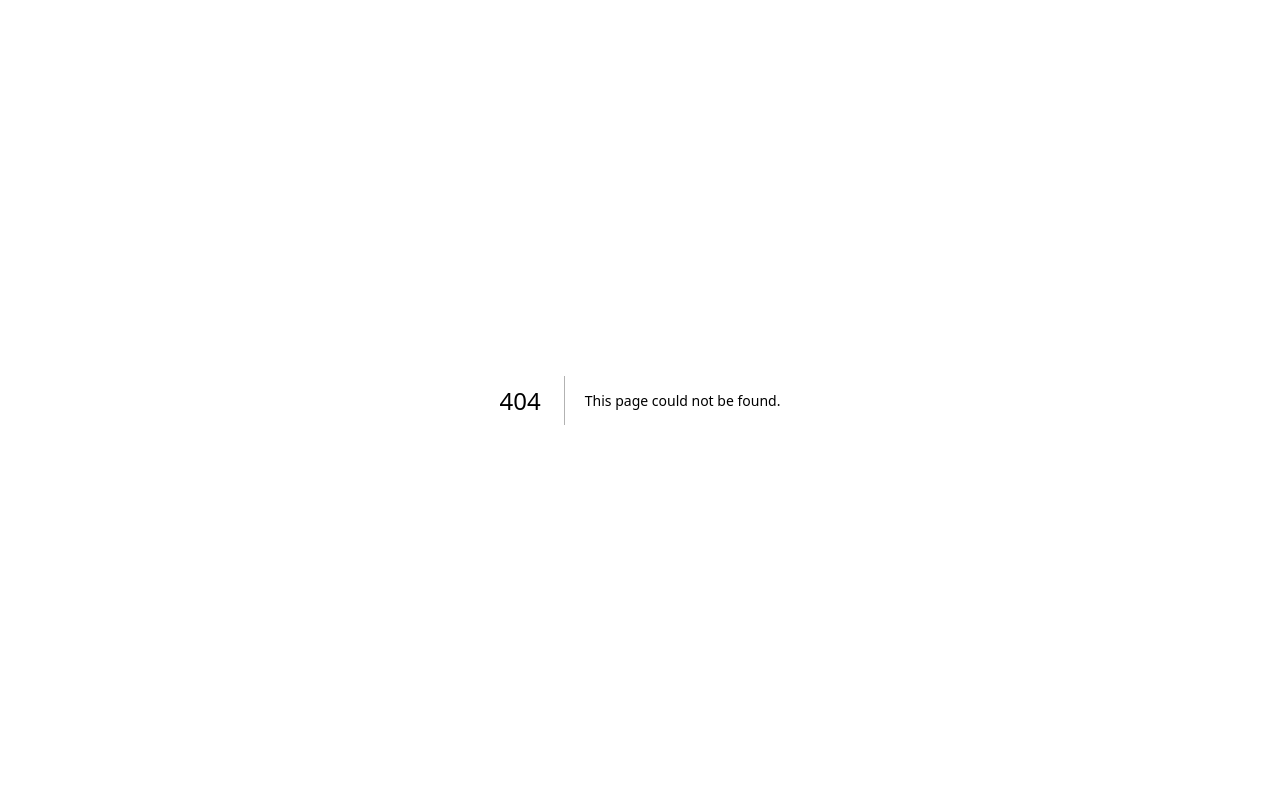
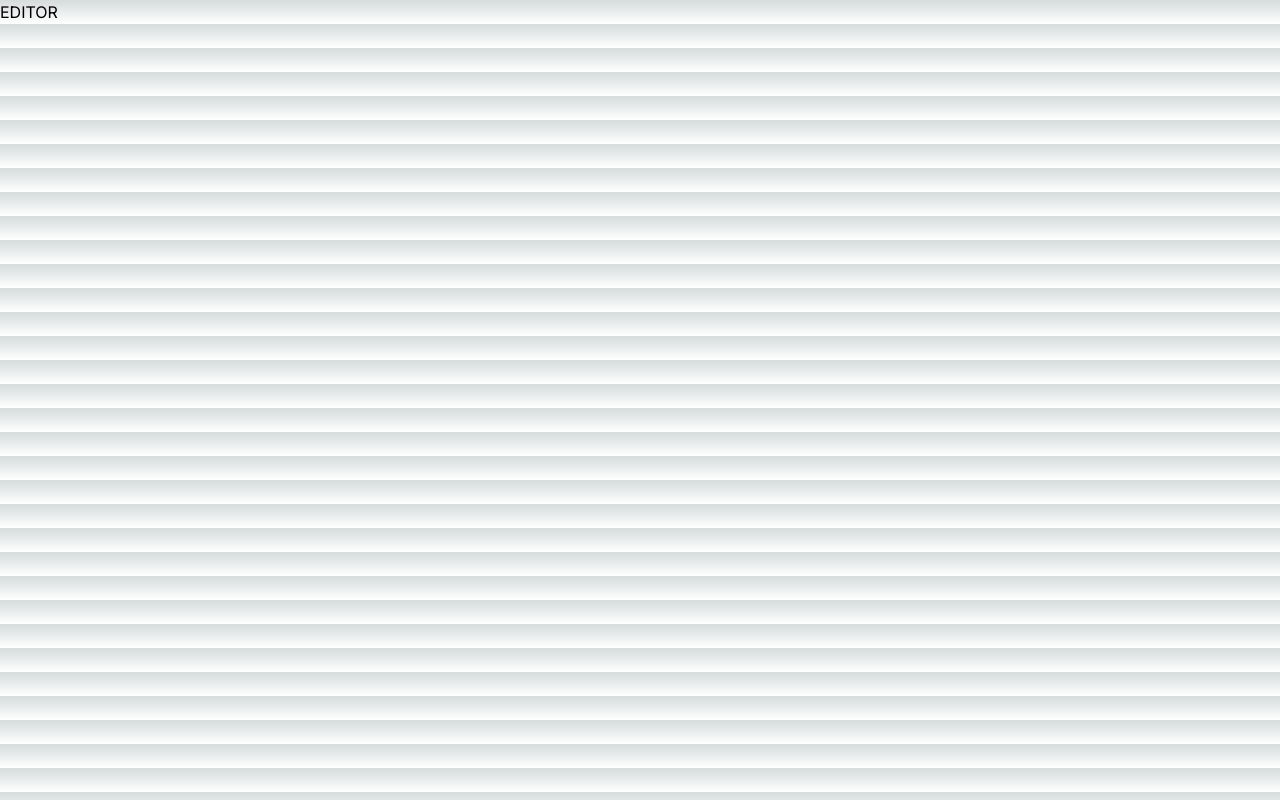
Before and after one commit to Dissonant101/hackthe6ix-2024, a Next.js app: page /editor in a window 1280 px wide. Before the commit this address had no page. Built offline with nearby package versions, Linux system fonts and the light colour scheme.

Commit message:
initial commit

```diff
--- /dev/null
+++ b/src/app/editor/globals.css
@@ -0,0 +1,33 @@
+@tailwind base;
+@tailwind components;
+@tailwind utilities;
+
+:root {
+  --foreground-rgb: 0, 0, 0;
+  --background-start-rgb: 214, 219, 220;
+  --background-end-rgb: 255, 255, 255;
+}
+
+@media (prefers-color-scheme: dark) {
+  :root {
+    --foreground-rgb: 255, 255, 255;
+    --background-start-rgb: 0, 0, 0;
+    --background-end-rgb: 0, 0, 0;
+  }
+}
+
+body {
+  color: rgb(var(--foreground-rgb));
+  background: linear-gradient(
+      to bottom,
+      transparent,
+      rgb(var(--background-end-rgb))
+    )
+    rgb(var(--background-start-rgb));
+}
+
+@layer utilities {
+  .text-balance {
+    text-wrap: balance;
+  }
+}
--- /dev/null
+++ b/src/app/editor/layout.js
@@ -0,0 +1,17 @@
+import { Inter } from "next/font/google";
+import "./globals.css";
+
+const inter = Inter({ subsets: ["latin"] });
+
+export const metadata = {
+  title: "Create Next App",
+  description: "Generated by create next app",
+};
+
+export default function RootLayout({ children }) {
+  return (
+    <html lang="en">
+      <body className={inter.className}>{children}</body>
+    </html>
+  );
+}
--- /dev/null
+++ b/src/app/editor/page.js
@@ -0,0 +1,5 @@
+export default function editor() {
+    return (
+      <div>EDITOR</div>
+    );
+  }
```
